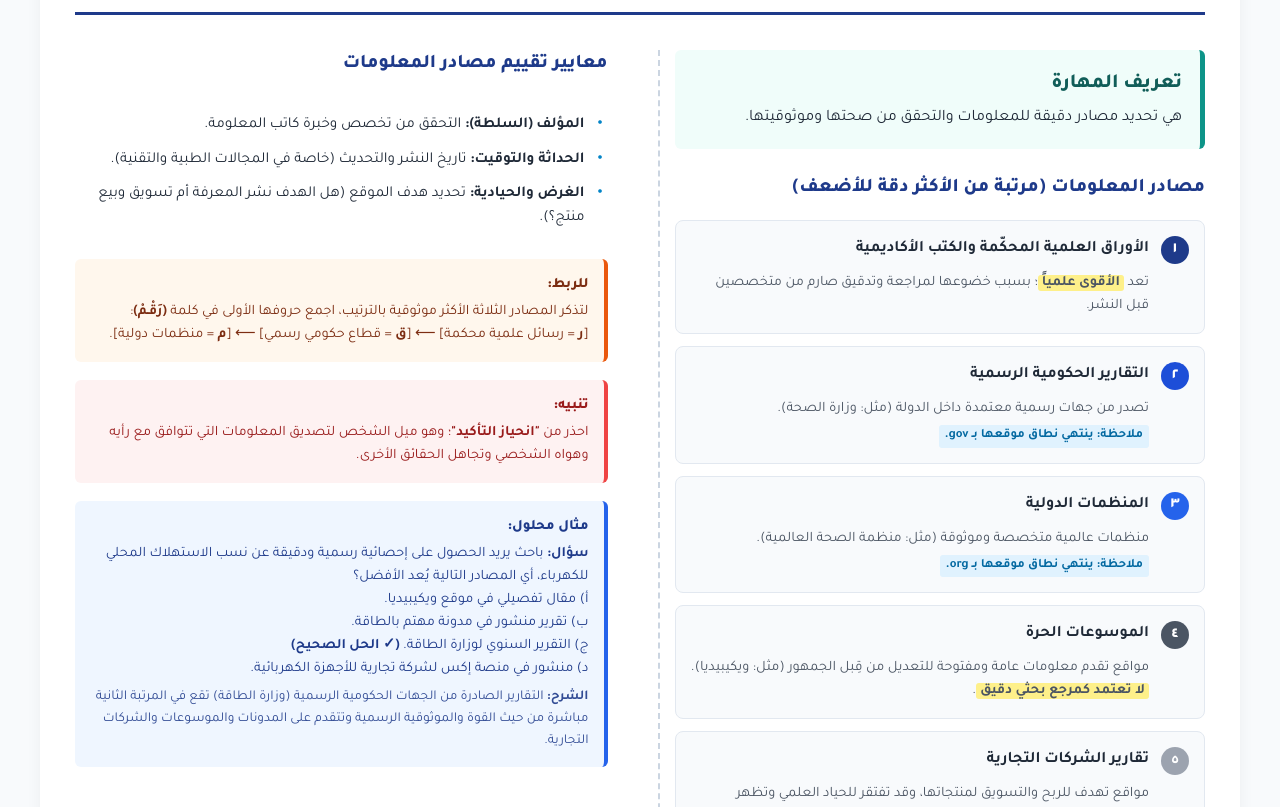
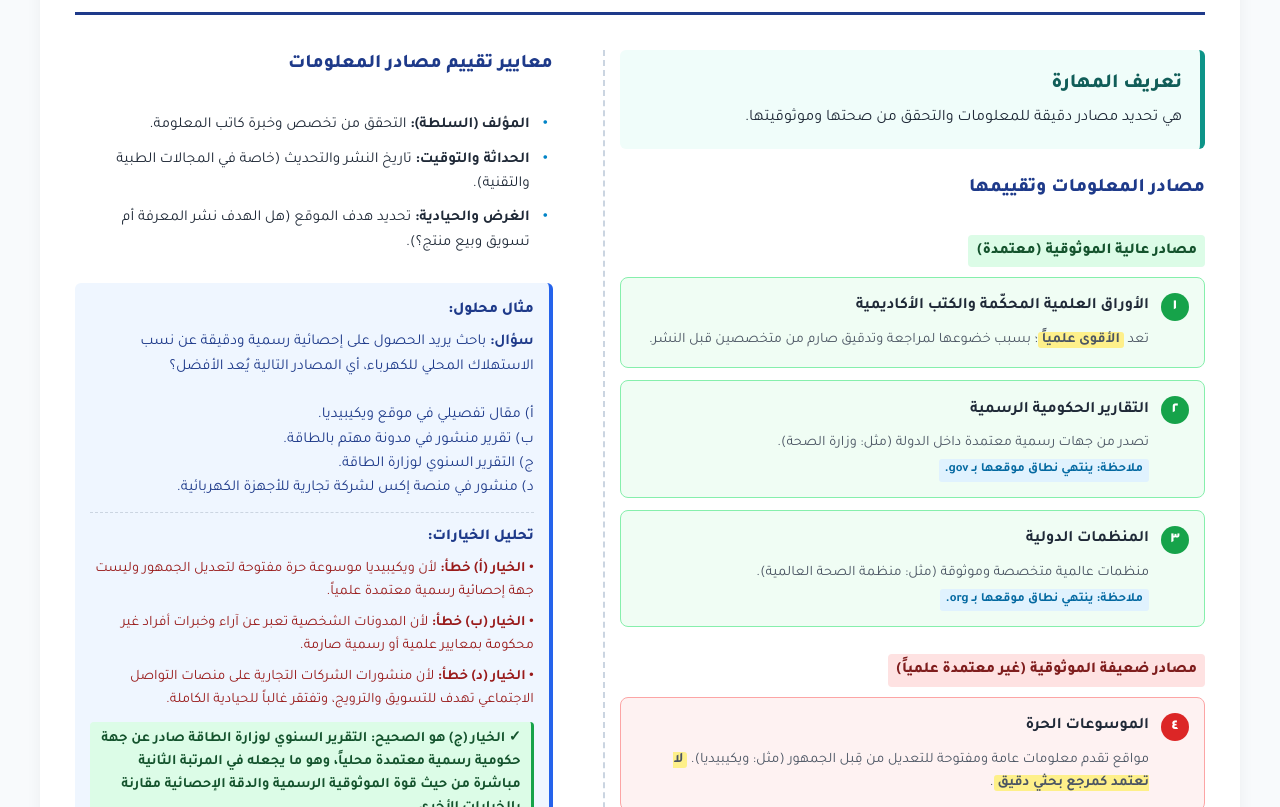
Before and after one commit to S7aru/Yellow-Thingy, a plain HTML site: page index.html in a window 1280 px wide. Shown: the part 145-952 px from the top of the page. Drawn offline with Linux system fonts and the light colour scheme.

Commit message:
Update index.html

```diff
--- a/index.html
+++ b/index.html
@@ -18,11 +18,18 @@
             --bg-card: #ffffff;
             --border-color: #cbd5e1;
 
-            /* ألوان صناديق يلو الإرشادية - هادئة وعملية */
-            --alert-bg: #fef2f2; --alert-border: #ef4444; --alert-text: #991b1b;
-            --note-bg: #f0fdf4; --note-border: #16a34a; --note-text: #14532d;
-            --link-bg: #fff7ed; --link-border: #ea580c; --link-text: #7c2d12;
+            /* ألوان صناديق يلو الإرشادية والتطبيقية */
             --example-bg: #eff6ff; --example-border: #2563eb; --example-text: #1e3a8a;
+
+            /* ألوان الموثوقية العالية (درجات الأخضر) */
+            --high-trust-bg: #f0fdf4;
+            --high-trust-border: #86efac;
+            --high-trust-badge: #16a34a;
+
+            /* ألوان الموثوقية الضعيفة (درجات الأحمر) */
+            --low-trust-bg: #fef2f2;
+            --low-trust-border: #fca5a5;
+            --low-trust-badge: #dc2626;
         }
 
         * {
@@ -69,7 +76,7 @@
 
         .curriculum-layout {
             display: grid;
-            grid-template-columns: 1fr 1fr;
+            grid-template-columns: 1.1fr 0.9fr;
             gap: 35px;
         }
 
@@ -123,13 +130,49 @@
             font-weight: 800;
         }
 
+        .category-group-title {
+            font-size: 0.95rem;
+            font-weight: 800;
+            margin: 15px 0 10px 0;
+            padding: 4px 8px;
+            border-radius: 4px;
+            display: inline-block;
+        }
+
+        .high-trust-title {
+            background-color: #dcfce7;
+            color: #14532d;
+        }
+
+        .low-trust-title {
+            background-color: #fee2e2;
+            color: #7f1d1d;
+        }
+
         /* بطاقات مصادر يلو */
         .source-card {
-            background: var(--bg-main);
-            border: 1px solid #e2e8f0;
+            border: 1px solid;
             border-radius: 8px;
             padding: 15px;
             margin-bottom: 12px;
+        }
+
+        /* تنسيق بطاقات الموثوقية العالية */
+        .source-card.good-source {
+            background-color: var(--high-trust-bg);
+            border-color: var(--high-trust-border);
+        }
+        .source-card.good-source .rank-badge {
+            background-color: var(--high-trust-badge);
+        }
+
+        /* تنسيق بطاقات الموثوقية الضعيفة */
+        .source-card.bad-source {
+            background-color: var(--low-trust-bg);
+            border-color: var(--low-trust-border);
+        }
+        .source-card.bad-source .rank-badge {
+            background-color: var(--low-trust-badge);
         }
 
         .source-header {
@@ -151,14 +194,6 @@
             font-size: 0.95rem;
         }
 
-        /* تدرج عملي وبسيط للموثوقية */
-        .rank-1 .rank-badge { background-color: #1e3a8a; }
-        .rank-2 .rank-badge { background-color: #1d4ed8; }
-        .rank-3 .rank-badge { background-color: #2563eb; }
-        .rank-4 .rank-badge { background-color: #4b5563; }
-        .rank-5 .rank-badge { background-color: #9ca3af; }
-        .rank-6 .rank-badge { background-color: #dc2626; }
-
         .source-name {
             font-weight: 700;
             font-size: 1rem;
@@ -176,16 +211,13 @@
             padding: 15px;
             border-radius: 6px;
             border-right: 4px solid;
-            font-size: 0.9rem;
+            font-size: 0.95rem;
         }
         .yello-box .box-title {
             font-weight: 800;
-            margin-bottom: 4px;
+            margin-bottom: 8px;
         }
 
-        .box-alert { background: var(--alert-bg); border-color: var(--alert-border); color: var(--alert-text); }
-        .box-note { background: var(--note-bg); border-color: var(--note-border); color: var(--note-text); }
-        .box-link { background: var(--link-bg); border-color: var(--link-border); color: var(--link-text); }
         .box-example { background: var(--example-bg); border-color: var(--example-border); color: var(--example-text); }
 
         .domain-badge {
@@ -217,6 +249,32 @@
             font-weight: bold;
         }
 
+        /* تنسيق تفصيل خيارات السؤال */
+        .analysis-section {
+            margin-top: 12px;
+            border-top: 1px dashed var(--border-color);
+            padding-top: 12px;
+        }
+
+        .option-analysis {
+            margin-bottom: 8px;
+            font-size: 0.9rem;
+        }
+
+        .option-analysis.wrong {
+            color: #991b1b;
+        }
+
+        .option-analysis.correct {
+            color: #14532d;
+            font-weight: 700;
+            background-color: #dcfce7;
+            padding: 6px 10px;
+            border-radius: 4px;
+            border-right: 3px solid #16a34a;
+            margin-top: 10px;
+        }
+
         /* الشاشات الصغيرة */
         @media (max-width: 992px) {
             .curriculum-layout { grid-template-columns: 1fr; gap: 25px; }
@@ -242,9 +300,11 @@
                     <p>هي تحديد مصادر دقيقة للمعلومات والتحقق من صحتها وموثوقيتها.</p>
                 </div>
 
-                <h3 class="section-title">مصادر المعلومات (مرتبة من الأكثر دقة للأضعف)</h3>
+                <h3 class="section-title">مصادر المعلومات وتقييمها</h3>
 
-                <div class="source-card rank-1">
+                <div class="category-group-title high-trust-title">مصادر عالية الموثوقية (معتمدة)</div>
+
+                <div class="source-card good-source">
                     <div class="source-header">
                         <span class="rank-badge">١</span>
                         <span class="source-name">الأوراق العلمية المحكّمة والكتب الأكاديمية</span>
@@ -252,7 +312,7 @@
                     <div class="source-desc">تعد <span class="highlight">الأقوى علمياً</span>؛ بسبب خضوعها لمراجعة وتدقيق صارم من متخصصين قبل النشر.</div>
                 </div>
 
-                <div class="source-card rank-2">
+                <div class="source-card good-source">
                     <div class="source-header">
                         <span class="rank-badge">٢</span>
                         <span class="source-name">التقارير الحكومية الرسمية</span>
@@ -264,7 +324,7 @@
                     </div>
                 </div>
 
-                <div class="source-card rank-3">
+                <div class="source-card good-source">
                     <div class="source-header">
                         <span class="rank-badge">٣</span>
                         <span class="source-name">المنظمات الدولية</span>
@@ -276,7 +336,9 @@
                     </div>
                 </div>
 
-                <div class="source-card rank-4">
+                <div class="category-group-title low-trust-title">مصادر ضعيفة الموثوقية (غير معتمدة علمياً)</div>
+
+                <div class="source-card bad-source">
                     <div class="source-header">
                         <span class="rank-badge">٤</span>
                         <span class="source-name">الموسوعات الحرة</span>
@@ -284,7 +346,7 @@
                     <div class="source-desc">مواقع تقدم معلومات عامة ومفتوحة للتعديل من قِبل الجمهور (مثل: ويكيبيديا). <span class="highlight">لا تعتمد كمرجع بحثي دقيق</span>.</div>
                 </div>
 
-                <div class="source-card rank-5">
+                <div class="source-card bad-source">
                     <div class="source-header">
                         <span class="rank-badge">٥</span>
                         <span class="source-name">تقارير الشركات التجارية</span>
@@ -292,7 +354,7 @@
                     <div class="source-desc">مواقع تهدف للربح والتسويق لمنتجاتها، وقد تفتقر للحياد العلمي وتظهر الانحياز.</div>
                 </div>
 
-                <div class="source-card rank-6">
+                <div class="source-card bad-source">
                     <div class="source-header">
                         <span class="rank-badge">٦</span>
                         <span class="source-name">المدونات وشبكات التواصل الاجتماعي</span>
@@ -312,31 +374,37 @@
                     <li><strong>الغرض والحيادية:</strong> تحديد هدف الموقع (هل الهدف نشر المعرفة أم تسويق وبيع منتج؟).</li>
                 </ul>
 
-                <div class="yello-box box-link">
-                    <div class="box-title">للربط:</div>
-                    لتذكر المصادر الثلاثة الأكثر موثوقية بالترتيب، اجمع حروفها الأولى في كلمة <b>(رَقْـمْ)</b>:
-                    <br>
-                    [<b>ر</b> = رسائل علمية محكمة] ⟵ [<b>ق</b> = قطاع حكومي رسمي] ⟵ [<b>م</b> = منظمات دولية].
-                </div>
-
-                <div class="yello-box box-alert">
-                    <div class="box-title">تنبيه:</div>
-                    احذر من <b>"انحياز التأكيد"</b>؛ وهو ميل الشخص لتصديق المعلومات التي تتوافق مع رأيه وهواه الشخصي وتجاهل الحقائق الأخرى.
-                </div>
-
                 <div class="yello-box box-example">
                     <div class="box-title">مثال محلول:</div>
                     <b>سؤال:</b> باحث يريد الحصول على إحصائية رسمية ودقيقة عن نسب الاستهلاك المحلي للكهرباء، أي المصادر التالية يُعد الأفضل؟
-                    <br>
+                    <br><br>
                     أ) مقال تفصيلي في موقع ويكيبيديا.
                     <br>
                     ب) تقرير منشور في مدونة مهتم بالطاقة.
                     <br>
-                    ج) التقرير السنوي لوزارة الطاقة. <b>(✓ الحل الصحيح)</b>
+                    ج) التقرير السنوي لوزارة الطاقة.
                     <br>
                     د) منشور في منصة إكس لشركة تجارية للأجهزة الكهربائية.
-                    <br>
-                    <p style="margin-top: 6px; font-size: 0.85rem; opacity: 0.9;"><b>الشرح:</b> التقارير الصادرة من الجهات الحكومية الرسمية (وزارة الطاقة) تقع في المرتبة الثانية مباشرة من حيث القوة والموثوقية الرسمية وتتقدم على المدونات والموسوعات والشركات التجارية.</p>
+
+                    <div class="analysis-section">
+                        <div class="box-title">تحليل الخيارات:</div>
+
+                        <div class="option-analysis wrong">
+                            <b>• الخيار (أ) خطأ:</b> لأن ويكيبيديا موسوعة حرة مفتوحة لتعديل الجمهور وليست جهة إحصائية رسمية معتمدة علمياً.
+                        </div>
+
+                        <div class="option-analysis wrong">
+                            <b>• الخيار (ب) خطأ:</b> لأن المدونات الشخصية تعبر عن آراء وخبرات أفراد غير محكومة بمعايير علمية أو رسمية صارمة.
+                        </div>
+
+                        <div class="option-analysis wrong">
+                            <b>• الخيار (د) خطأ:</b> لأن منشورات الشركات التجارية على منصات التواصل الاجتماعي تهدف للتسويق والترويج، وتفتقر غالباً للحيادية الكاملة.
+                        </div>
+
+                        <div class="option-analysis correct">
+                            <b>✓ الخيار (ج) هو الصحيح:</b> التقرير السنوي لوزارة الطاقة صادر عن جهة حكومية رسمية معتمدة محلياً، وهو ما يجعله في المرتبة الثانية مباشرة من حيث قوة الموثوقية الرسمية والدقة الإحصائية مقارنة بالخيارات الأخرى.
+                        </div>
+                    </div>
                 </div>
 
             </section>
```
